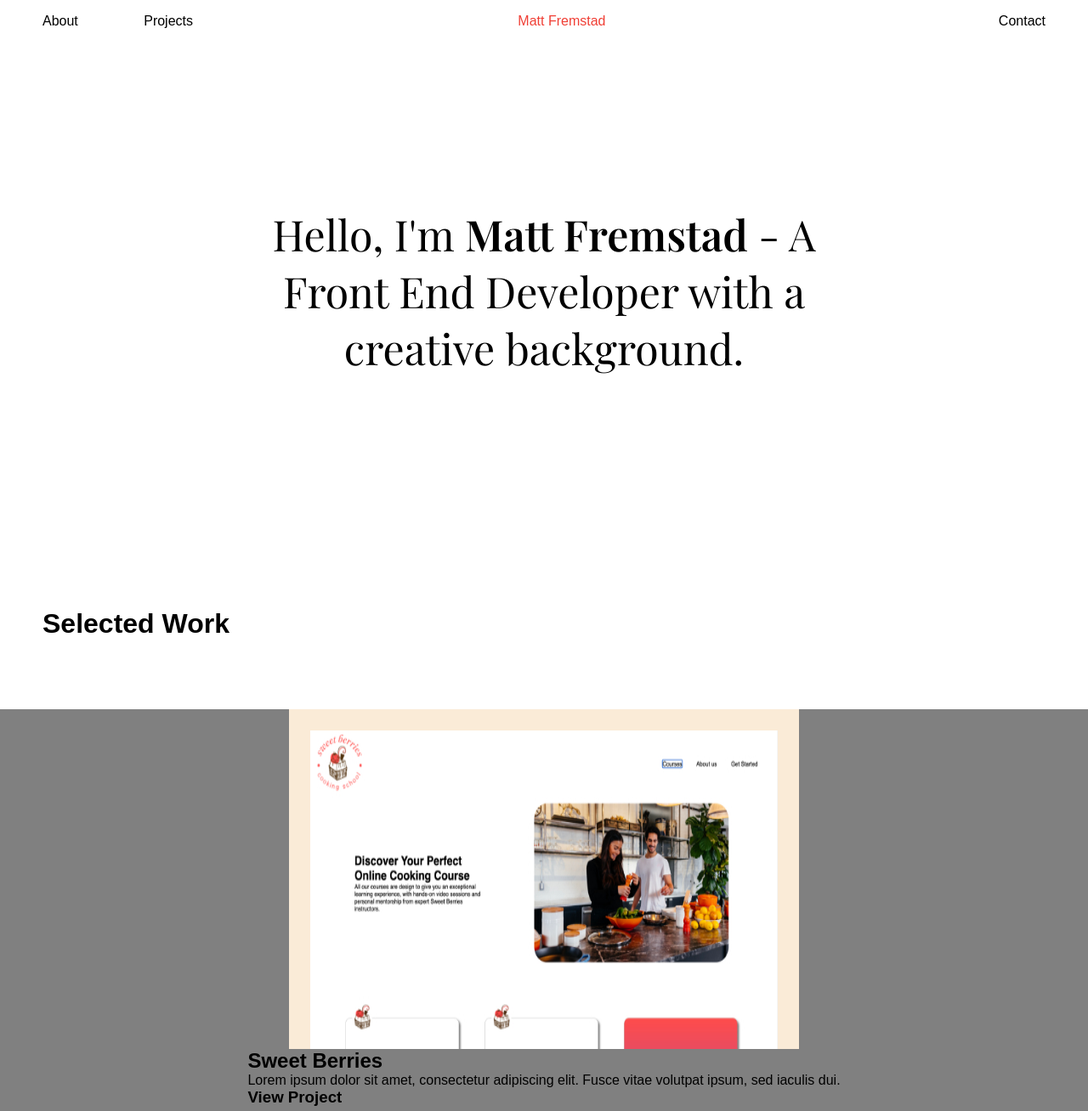
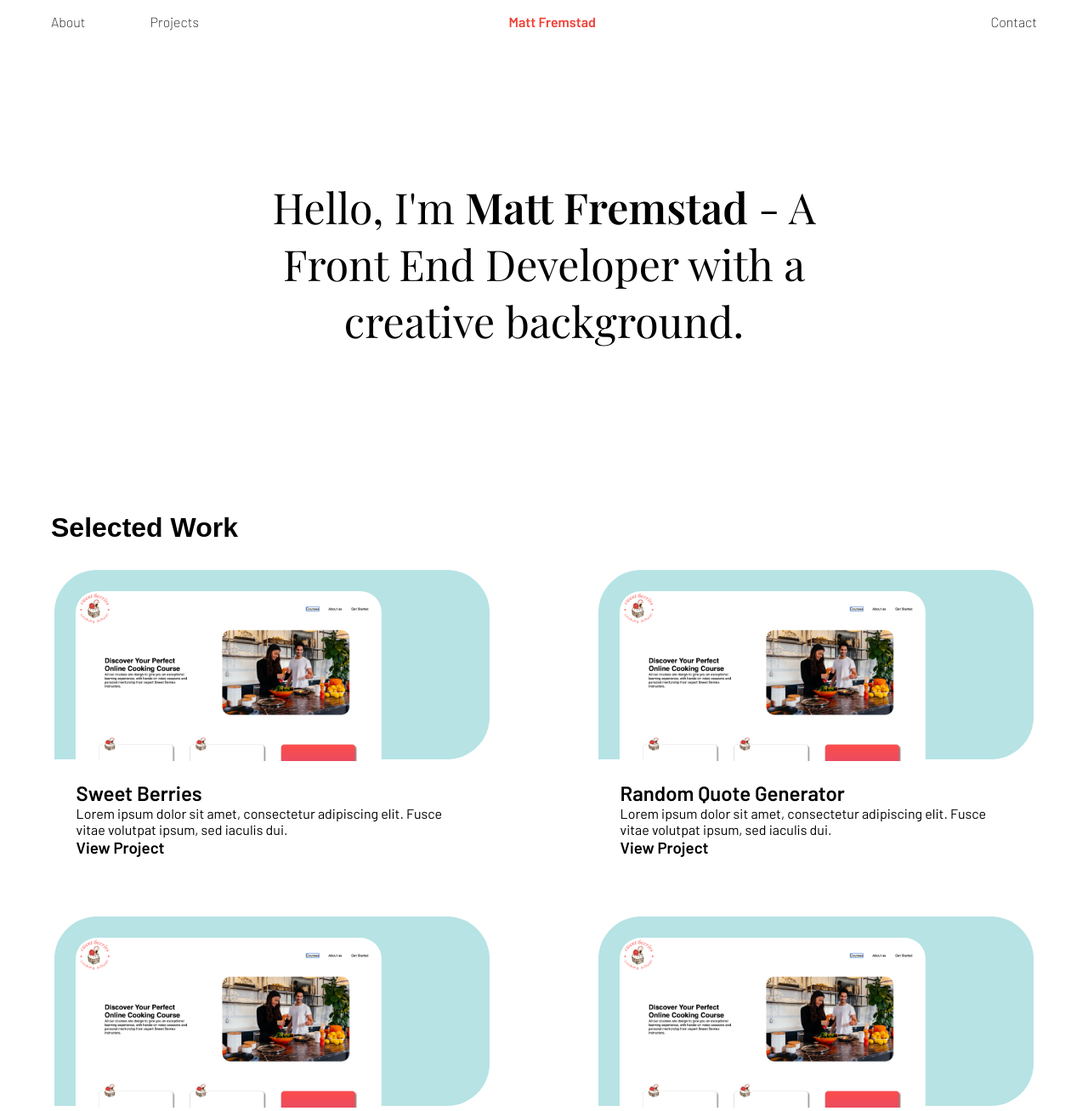
Before and after one commit to mcfrems/Fremstad-Portfolio, a plain HTML site: page index.html in a window 1280 px wide. Shown: the top 1308 px of the page at 85% size. Drawn offline with nearby package versions, Linux system fonts and the light colour scheme.

Commit message:
More html and css revisions on project containers

```diff
--- a/index.html
+++ b/index.html
@@ -39,7 +39,7 @@
             </div>
             <div class="project">
                 <div class="img-container">
-                    <img src="assets/stockphoto.jpg" alt="Sweet Berries">
+                    <img src="assets/sweetberries.jpg" alt="Sweet Berries">
                 </div>
                 <div class="project-text">
                     <h2>Random Quote Generator</h2>
@@ -49,7 +49,7 @@
             </div>
             <div class="project">
                 <div class="img-container">
-                    <img src="assets/stockphoto.jpg">
+                    <img src="assets/sweetberries.jpg" alt="Sweet Berries">
                 </div>
                 <div class="project-text">
                     <h2>P and C Creations</h2>
@@ -59,7 +59,7 @@
             </div>
             <div class="project">
                 <div class="img-container">
-                    <img src="assets/stockphoto.jpg">
+                    <img src="assets/sweetberries.jpg" alt="Sweet Berries">
                 </div>
                 <div class="project-text">
                     <h2>Project</h2>
--- a/style.css
+++ b/style.css
@@ -13,18 +13,18 @@ color: #F03F35 - red
 
 .grid-container {
     display: grid;
-    grid-template-rows: 50px 20% 200px 1fr 1fr 200px 50px;
+    grid-template-rows: 50px 30% 100px 1fr 1fr 400px 50px;
     grid-template-columns: 1fr 1fr;
 }
 
 .header {
     grid-column: span 2;
     grid-row: span 1;
-    padding: 0 50px;
+    padding: 0 60px;
     display: flex;
     justify-content: space-between;
     align-items: center;
-    font-family: 'Barlow Thin', sans-serif;
+    font-family: 'Barlow', sans-serif;
 }
 
 .header-left {
@@ -36,12 +36,14 @@ color: #F03F35 - red
 .header a {
     text-decoration: none;
     color: black;
+    font-weight: 200;
 }
 
 .name {
     color: #F03F35;
-    margin-left: -80px;
-    font-family: 'Barlow Regular', sans-serif;
+    margin-left: -100px;
+    font-family: 'Barlow', sans-serif;
+    font-weight: 600;
 }
 
 .headline {
@@ -50,7 +52,7 @@ color: #F03F35 - red
     display: flex;
     align-items: center;
     justify-content: center;
-    padding: 75px 25%;
+    padding: 60px 25%;
     text-align: center;
     font-size: 50px;
     font-family: 'Playfair Display', serif;
@@ -63,7 +65,7 @@ color: #F03F35 - red
     align-items: center;
     flex-wrap: wrap;
     font-family: 'Barlow Thin', sans-serif;
-    padding-left: 50px;
+    padding-left: 60px;
 }
 
 .project-container {
@@ -72,33 +74,36 @@ color: #F03F35 - red
     display: flex;
     flex-wrap: wrap;
     justify-content: space-around;
-    background-color: grey;
 }
 
 .project {
-    font-family: 'Barlow Thin', sans-serif;
+    font-family: 'Barlow', sans-serif;
     display: flex;
     flex-direction: column;
     align-items: center;
-    margin-bottom: 50px;
+    width: 40%;
+    margin-bottom: 20px;
+
 }
 
 .img-container {
-    display: flex;
-    width: 600px;
-    height: 400px;
-    padding: 25px 25px 0 25px;
-    background-color: antiquewhite;
+    width: 100%;
+    height: auto;
+    background-color: #B7E3E4;
+    border-radius: 50px 50px 50px 0;
 }
 
 .project-text {
-
+    margin: 25px 0 50px 0;
+    width: 90%;
 }
 
 .project img {
-    height: auto;
-    width: auto;
-    max-width: 550px;
+    padding: 25px 25px 0 25px;
+    border-radius: 50px 50px 0 0;
+    margin-bottom: -5px;
+    width: 80%;
+
 }
 
 .contact {
@@ -107,12 +112,12 @@ color: #F03F35 - red
     display: flex;
     align-items: center;
     flex-wrap: wrap;
-    font-family: 'Barlow Thin', sans-serif;
-    padding: 50px 0 50px 50px;
+    font-family: 'Barlow', sans-serif;
+    padding: 200px 0 100px 60px;
 }
 
 .footer {
     grid-column: span 2;
     grid-row: span 1;
-    background-color: lightgrey;
+    background-color: #F03F35;
 }
```
